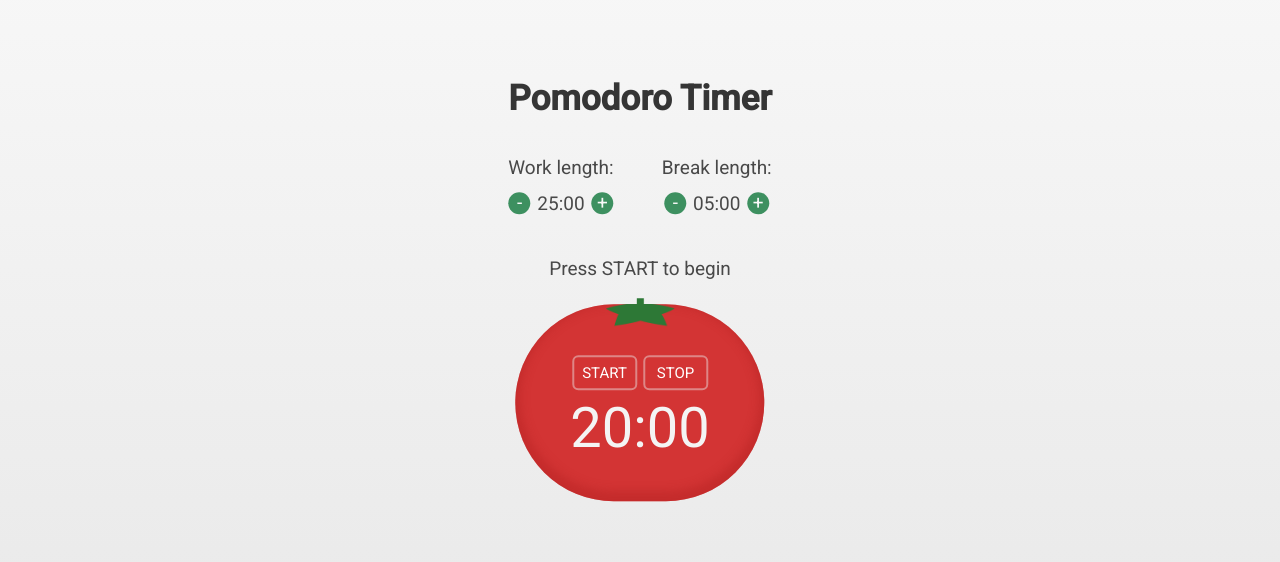
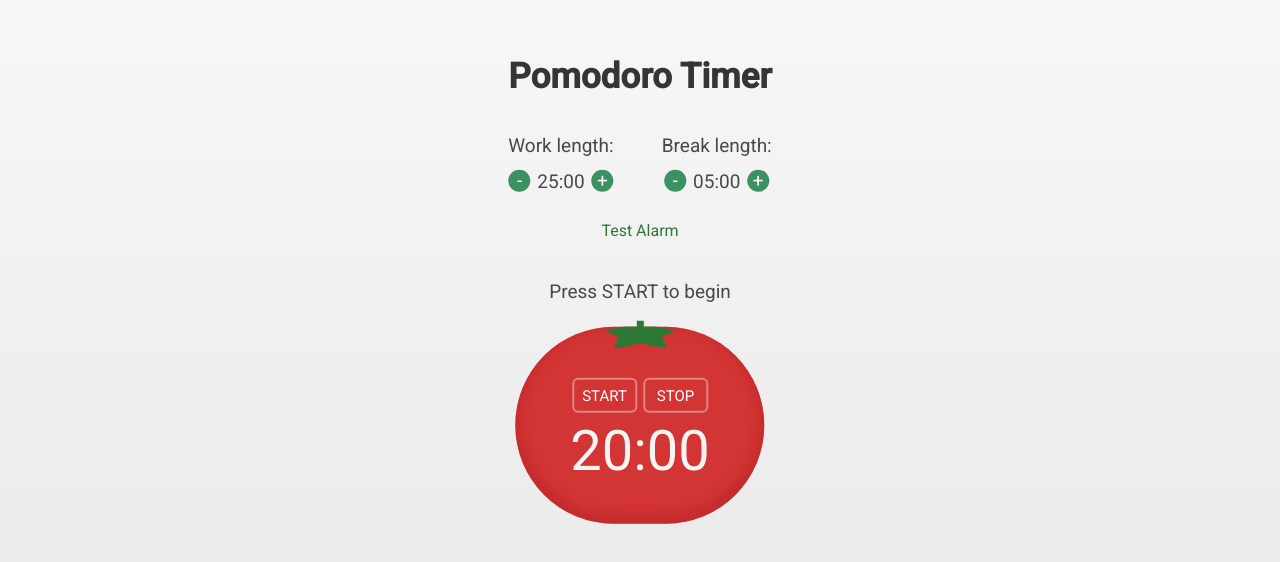
Before and after one commit to remihw/pomodoro-timer, a plain HTML site: page index.html in a window 1280 px wide. Shown: the part 110-672 px from the top of the page. Drawn offline with nearby package versions, Linux system fonts and the light colour scheme.

Commit message:
added test alarm

```diff
--- a/css/style.css
+++ b/css/style.css
@@ -100,9 +100,20 @@ input::-moz-focus-inner, button::-moz-focus-inner {
   vertical-align: middle;
 }
 
+#btn-test-alarm {
+  display: inline-block;
+  color: #2d7836;
+  margin: 28px 0 0 0;
+}
+
+#btn-test-alarm:hover {
+  color: #59ad7c;
+  cursor: pointer;
+}
+
 #timer-status {
   font-size: 19px;
-  margin: 42px 0 24px 0;
+  margin: 40px 0 24px 0;
 }
 
 #timer-status > span {
--- a/index.html
+++ b/index.html
@@ -24,6 +24,7 @@
       <div class="btn-on btn-plus break">+</div>
     </div>
     <div class="clear-float"></div>
+    <div id="btn-test-alarm">Test Alarm</div>
     <div id="timer-status">Press START to begin</div>
     <div id="tomato">
       <img src="img/tom_crown.png">
--- a/js/index.js
+++ b/js/index.js
@@ -111,3 +111,8 @@ $(".btn-plus").on("click", function() {
     }
   }
 });
+
+$("#btn-test-alarm").on("click", function() {
+  var alarm = new Audio("../pomodoro-timer/audio/alarm_sound.mp3");
+  alarm.play();
+});
```
